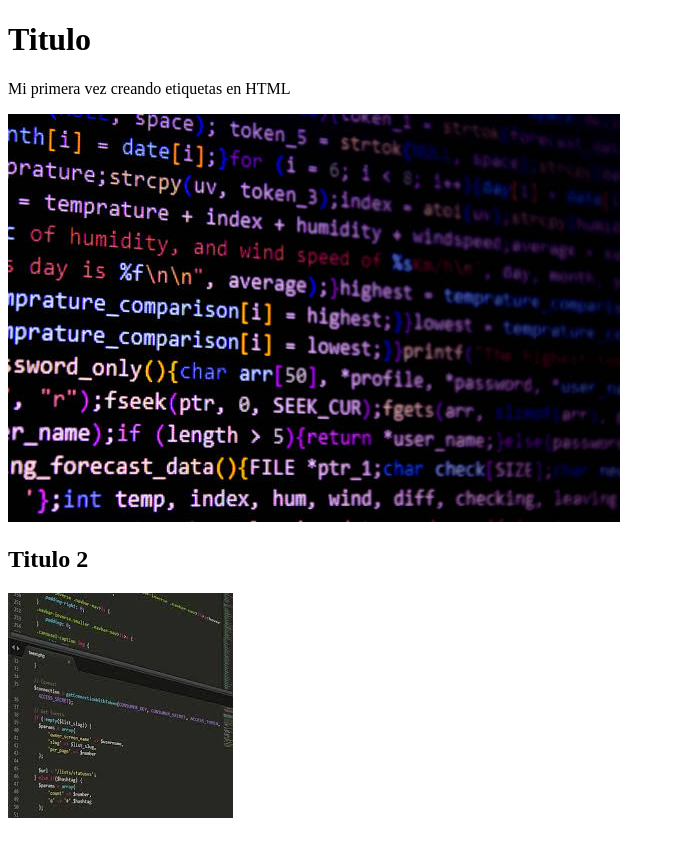
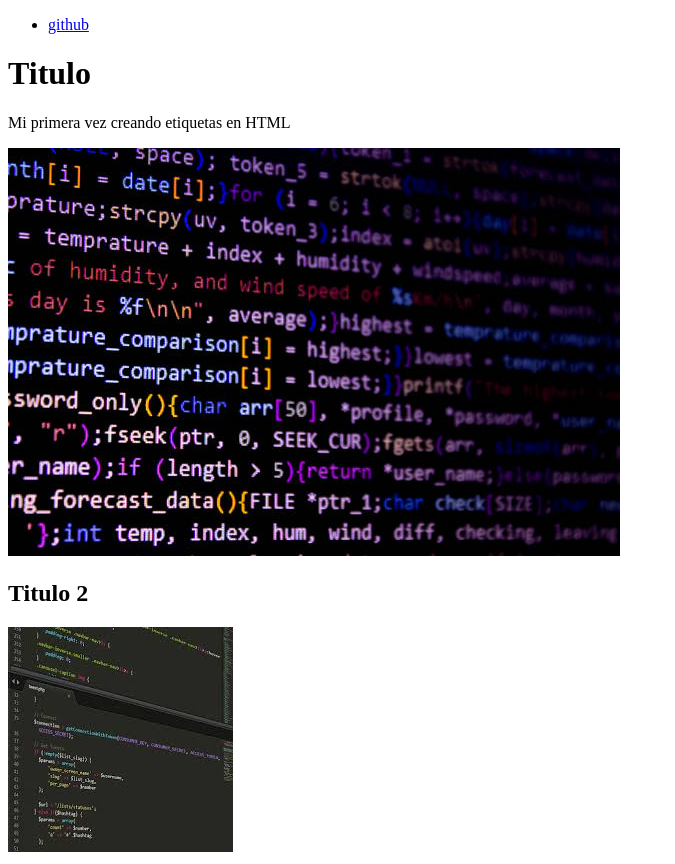
Before and after one commit to David27Ju/HTML, a plain HTML site: page index.html in a window 1280 px wide. Shown: the whole page, without its empty margins (0-675 px from the left). Before the commit the page ends 830 px from the top, so only its background shows below. Drawn offline with Linux system fonts and the light colour scheme.

Commit message:
agregue git hub

```diff
--- a/index.html
+++ b/index.html
@@ -6,6 +6,13 @@
     <title>CREAR</title>
 </head>
 <body>
+    <nav>
+        <ul>
+            <li>
+                <a href="https://github.com/=">github</a>
+            </li>
+        </ul>
+    </nav>
     <h1>
         Titulo
     </h1>
```
